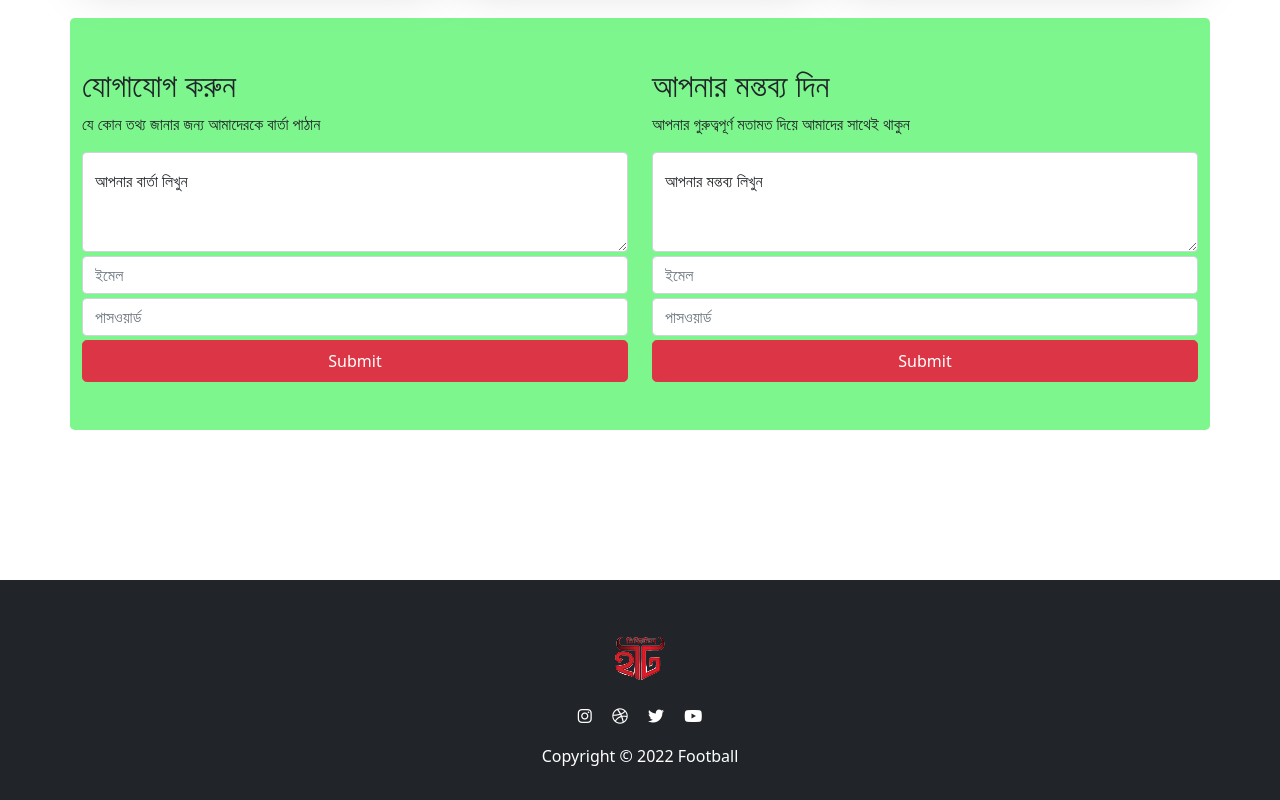
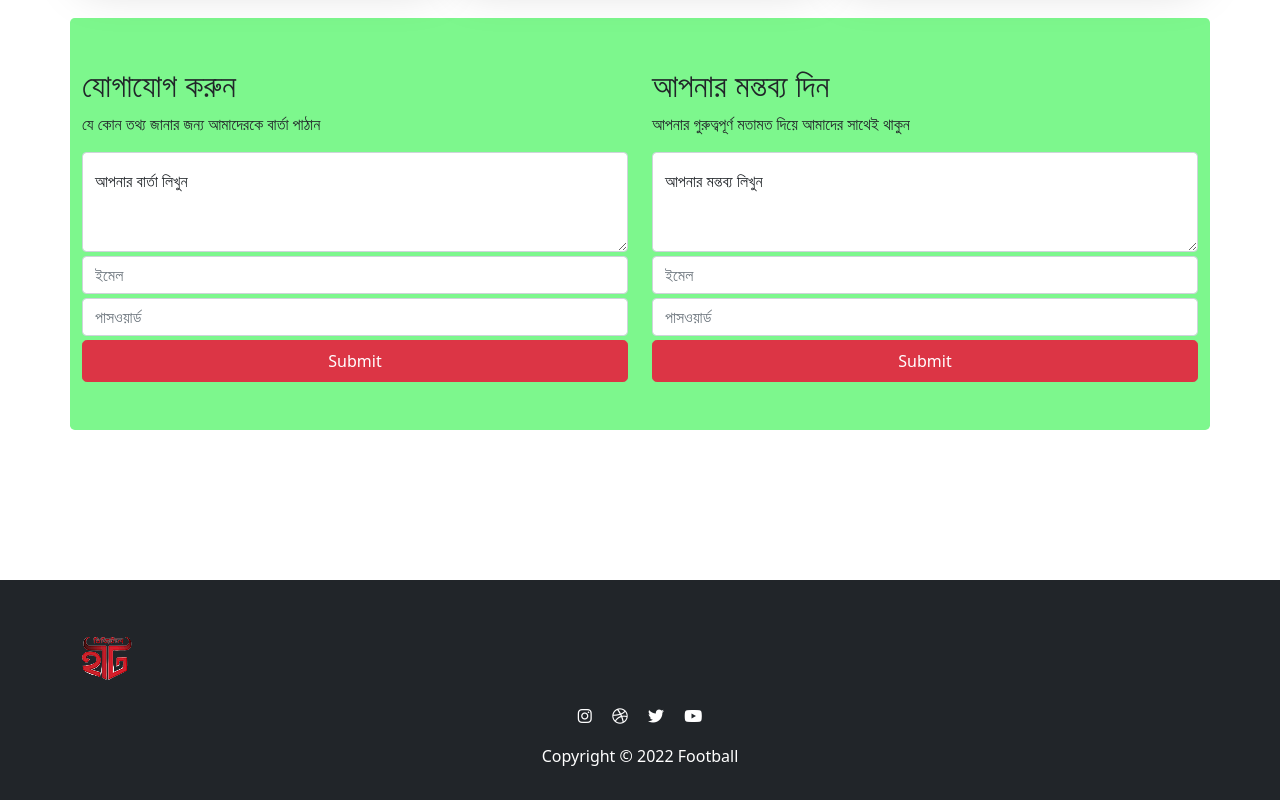
Before and after one commit to karnojitroy/Digital-Kurbani-Haat, a plain HTML site: page index.html in a window 1280 px wide. Shown: the part 4769-5569 px from the top of the page. Drawn offline with nearby package versions, Linux system fonts and the light colour scheme.

Commit message:
2nd commit

```diff
--- a/index.html
+++ b/index.html
@@ -512,7 +512,7 @@
     <footer style="height: 220px; background-color: #212529; margin-top: 150px;" class="py-5">
 
         <div class="container">
-            <div class="py-2 text-center">
+            <div class="py-2">
                 <img src="images/Logo.png" alt="">
             </div>
             <div class="social-media py-3 text-center">
```
